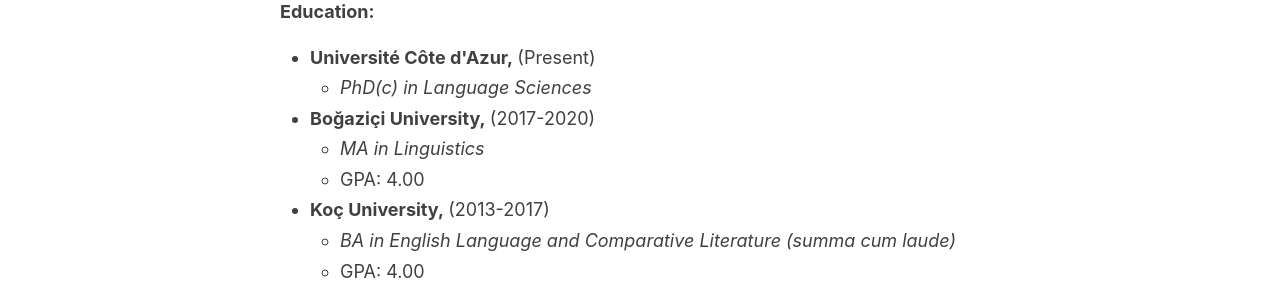
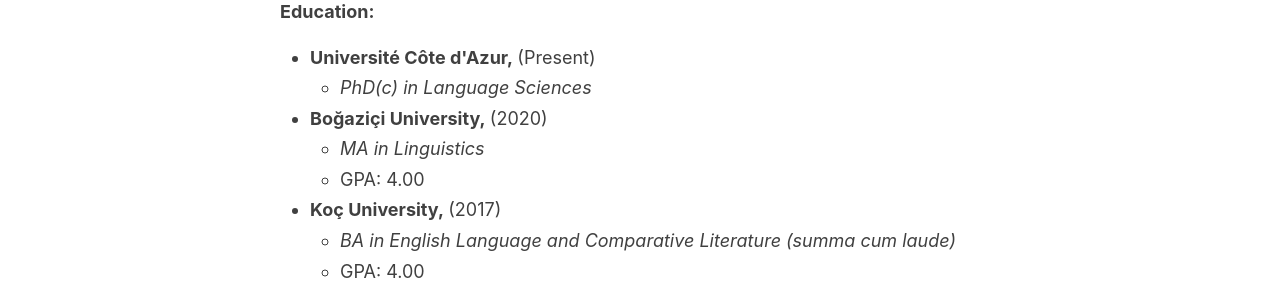
Before and after one commit to furkandikmen/furkandikmen.github.io, a Jekyll site: the page built from index.html, in a window 1280 px wide. Shown: the part 740-1047 px from the top of the page. Built offline with Jekyll 4.4.1, drawn with Linux system fonts in a browser that asks for light colours; the list of posts is cut into pages by our own code.

Commit message:
Update index.html

```diff
--- a/index.html
+++ b/index.html
@@ -21,12 +21,12 @@
         </ul>
 
     </li>
-    <li><strong>Boğazi&ccedil;i University,&nbsp;</strong>(2017-2020)<ul>
+    <li><strong>Boğazi&ccedil;i University,&nbsp;</strong>(2020)<ul>
             <li><em>MA in Linguistics</em></li>
             <li>GPA: 4.00</li>
         </ul>
     </li>
-    <li><strong>Ko&ccedil; University,&nbsp;</strong>(2013-2017)&nbsp;<ul>
+    <li><strong>Ko&ccedil; University,&nbsp;</strong>(2017)&nbsp;<ul>
             <li><em>BA in English Language and Comparative Literature (summa cum laude)</em>&nbsp;</li>
             <li>GPA: 4.00&nbsp;</li>
         </ul>
```
